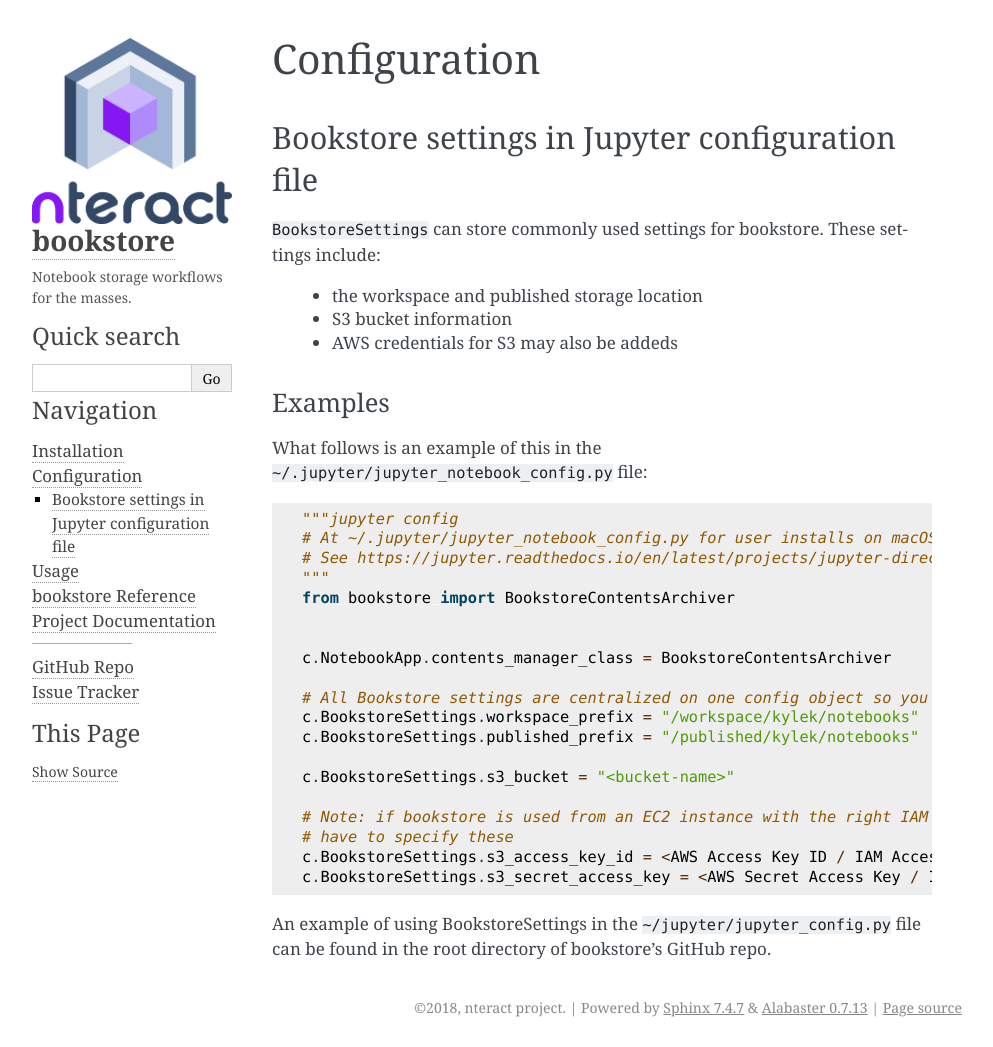
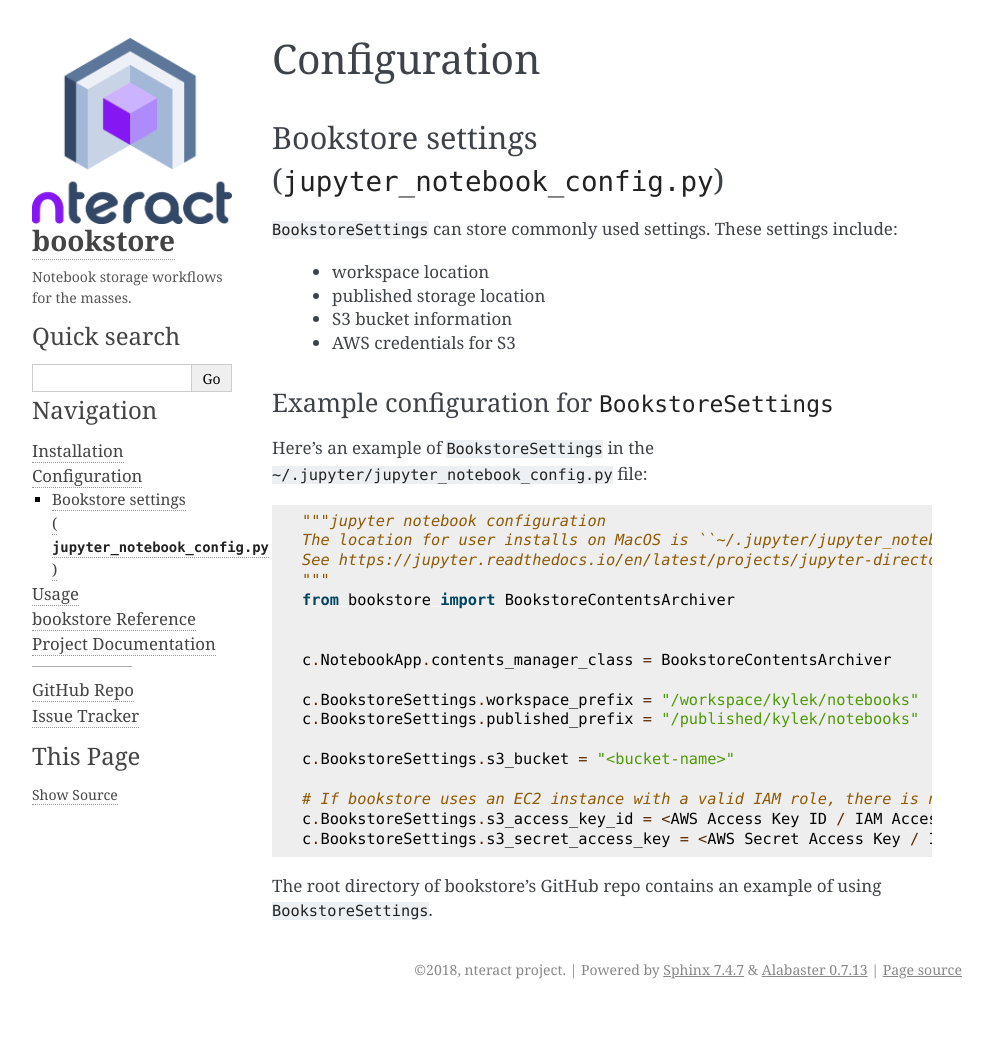
Before and after one commit to nteract/bookstore, a Sphinx documentation site: the page built from docs/source/configuration.rst, in a window 1280 px wide. Shown: the whole page, without its empty margins (148-1141 px from the left). Built offline with Sphinx 7.4.7, drawn with Linux system fonts in a browser that asks for light colours; after the commit the page ends 1009 px from its top, so only the background shows below that.

Commit message:
Edit configuration prose and style

```diff
--- a/docs/source/configuration.rst
+++ b/docs/source/configuration.rst
@@ -1,44 +1,40 @@
 Configuration
 =============
 
+Bookstore settings (``jupyter_notebook_config.py``)
+---------------------------------------------------
 
-Bookstore settings in Jupyter configuration file
-------------------------------------------------
+``BookstoreSettings`` can store commonly used settings. These settings include:
 
-``BookstoreSettings`` can store commonly used settings for
-bookstore. These settings include:
+    - workspace location
+    - published storage location
+    - S3 bucket information
+    - AWS credentials for S3
 
-    - the workspace and published storage location
-    - S3 bucket information
-    - AWS credentials for S3 may also be addeds
+Example configuration for ``BookstoreSettings``
+~~~~~~~~~~~~~~~~~~~~~~~~~~~~~~~~~~~~~~~~~~~~~~~
 
-Examples
-~~~~~~~~
-
-What follows is an example of this in the ``~/.jupyter/jupyter_notebook_config.py`` file:
+Here's an example of ``BookstoreSettings`` in the ``~/.jupyter/jupyter_notebook_config.py`` file:
 
 .. code-block:: python
 
-    """jupyter config
-    # At ~/.jupyter/jupyter_notebook_config.py for user installs on macOS
-    # See https://jupyter.readthedocs.io/en/latest/projects/jupyter-directories.html for other places to plop this
+    """jupyter notebook configuration
+    The location for user installs on MacOS is ``~/.jupyter/jupyter_notebook_config.py``.
+    See https://jupyter.readthedocs.io/en/latest/projects/jupyter-directories.html for additional locations.
     """
     from bookstore import BookstoreContentsArchiver
 
 
     c.NotebookApp.contents_manager_class = BookstoreContentsArchiver
 
-    # All Bookstore settings are centralized on one config object so you don't have to configure it for each class
     c.BookstoreSettings.workspace_prefix = "/workspace/kylek/notebooks"
     c.BookstoreSettings.published_prefix = "/published/kylek/notebooks"
 
     c.BookstoreSettings.s3_bucket = "<bucket-name>"
 
-    # Note: if bookstore is used from an EC2 instance with the right IAM role, you don't
-    # have to specify these
+    # If bookstore uses an EC2 instance with a valid IAM role, there is no need to specify here
     c.BookstoreSettings.s3_access_key_id = <AWS Access Key ID / IAM Access Key ID>
     c.BookstoreSettings.s3_secret_access_key = <AWS Secret Access Key / IAM Secret Access Key>
 
 
-An example of using BookstoreSettings in the ``~/jupyter/jupyter_config.py`` file can be found in the root directory
-of bookstore's GitHub repo.
+The root directory of bookstore's GitHub repo contains an example of using ``BookstoreSettings``.
```
